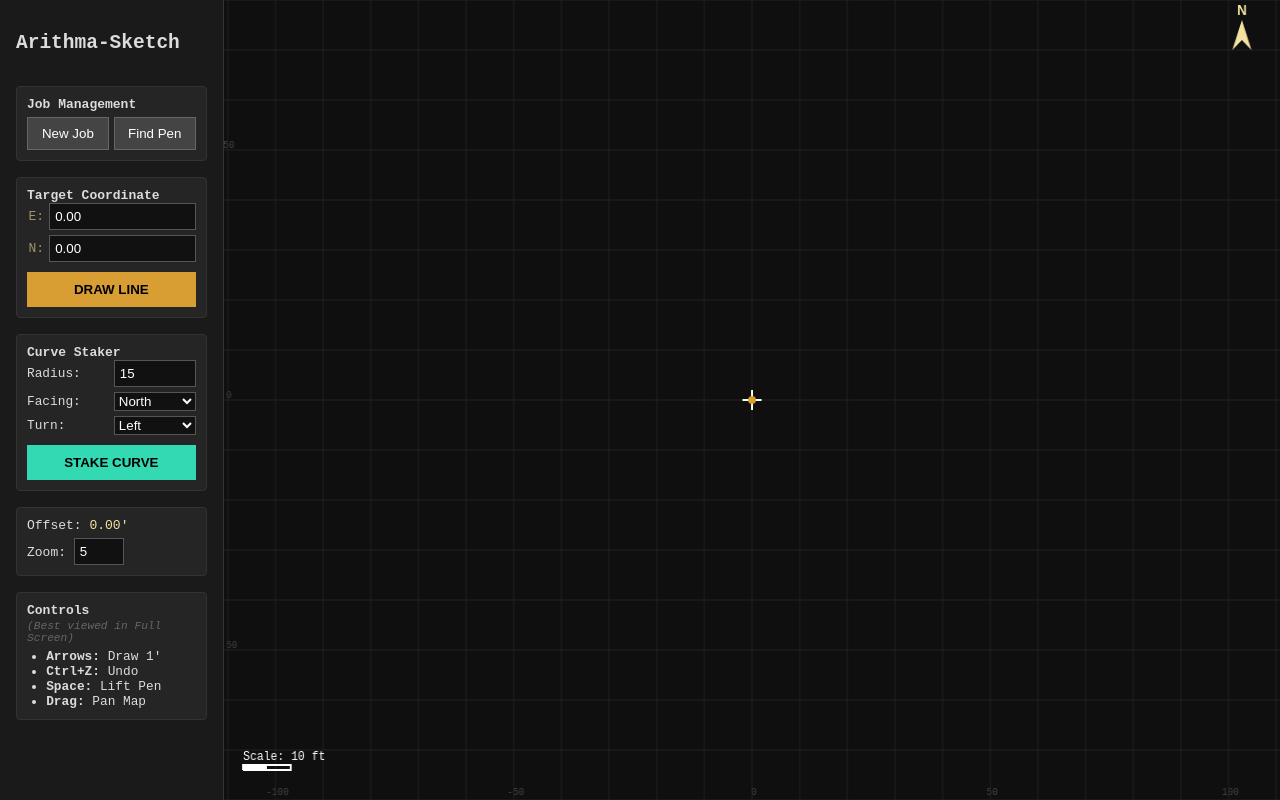
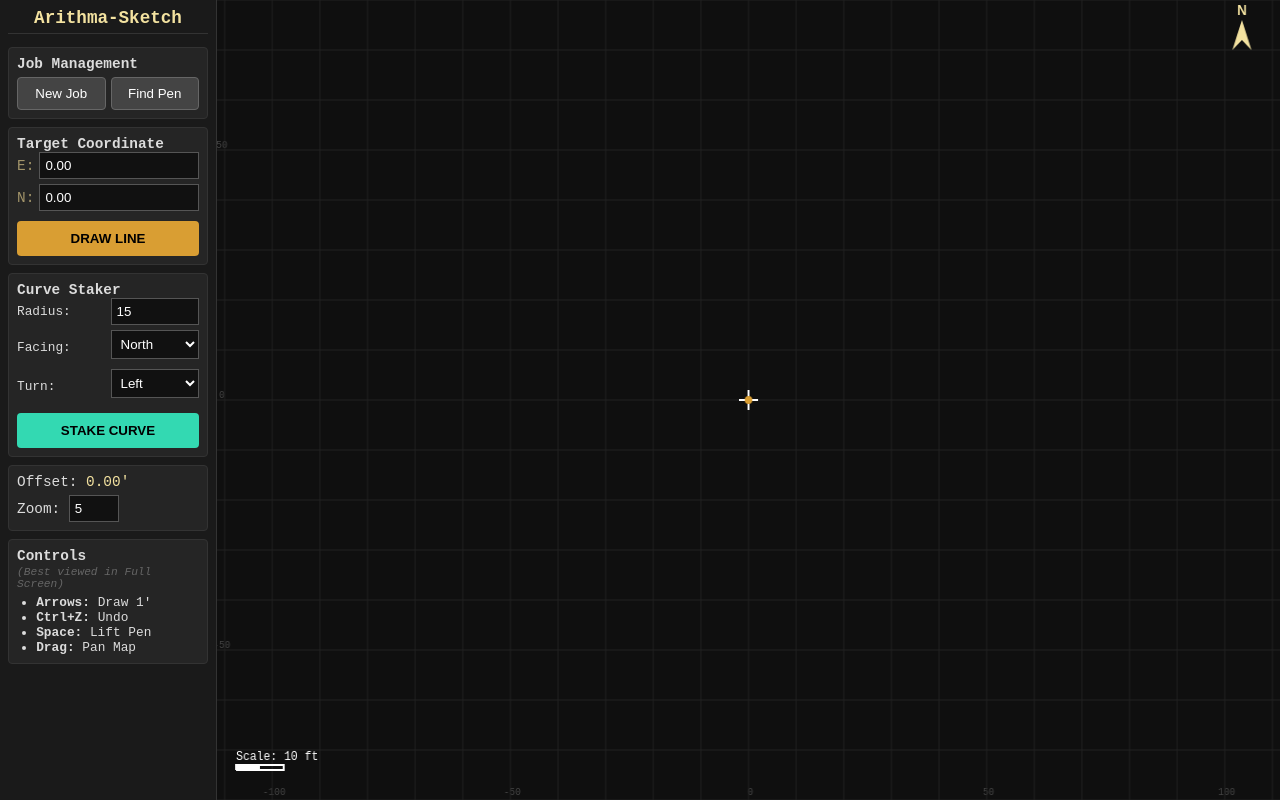
Before and after one commit to isaiah9238/ghArithmaGen, a plain HTML site: page index.html in a window 1280 px wide. Drawn offline with Linux system fonts and the light colour scheme.

Commit message:
Update styles.css

```diff
--- a/styles.css
+++ b/styles.css
@@ -15,22 +15,36 @@ body {
   overflow: hidden;
 }
 
+/* --- UPDATED SIDEBAR (Compact Mode) --- */
 aside {
-  width: 200px;
+  width: 210px;       /* Slightly wider to fit text */
   background: var(--panel-color);
   border-right: 1px solid #333;
-  padding: 1rem;
+  padding: 8px;       /* Reduced from 1rem to save space */
   display: flex;
   flex-direction: column;
-  gap: 1rem;
+  gap: 8px;           /* Reduced gap between cards */
   z-index: 10;
+  overflow-y: auto;   /* IMPORTANT: Adds scrollbar if screen is too short */
 }
 
+/* --- NEW TITLE STYLE --- */
+aside h1 {
+  margin: 0 0 5px 0;  /* Moves title to the very top */
+  font-size: 1.1rem;  /* Smaller font to save space */
+  text-align: center;
+  color: var(--gold);
+  border-bottom: 1px solid #333;
+  padding-bottom: 5px;
+}
+
+/* --- UPDATED CARD STYLE --- */
 .card {
   background: #252525;
-  padding: 10px;
+  padding: 8px;       /* Tighter padding inside boxes */
   border: 1px solid #333;
   border-radius: 4px;
+  font-size: 0.9rem;  /* Slightly smaller text */
 }
 
 input {
@@ -42,6 +56,12 @@ input {
     box-sizing: border-box;
 }
 
+select {
+    width: 100%; /* Ensures dropdowns fit the box */
+    padding: 5px;
+    margin-bottom: 5px;
+}
+
 .action-btn {
     width: 100%;
     background: #d99e33;
@@ -50,6 +70,7 @@ input {
     font-weight: bold;
     cursor: pointer;
     margin-top: 5px;
+    border-radius: 4px;
 }
 
 .reset-btn {
@@ -59,6 +80,7 @@ input {
     border: 1px solid #666;
     padding: 8px;
     cursor: pointer;
+    border-radius: 4px;
 }
 
 #canvas-container {
```
